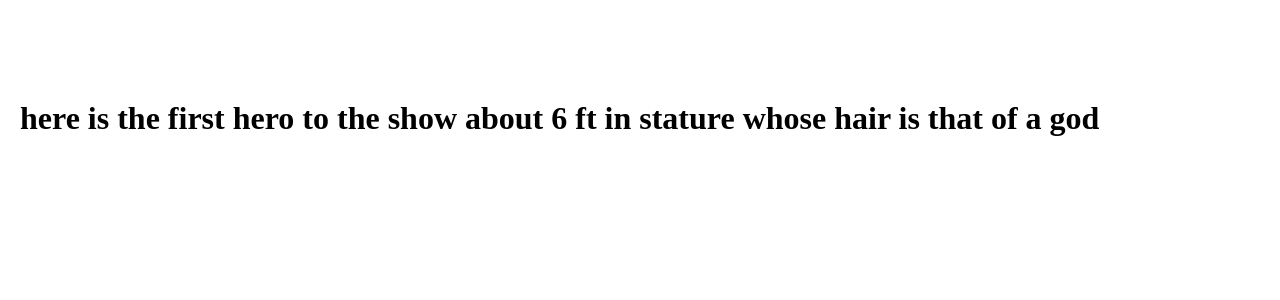
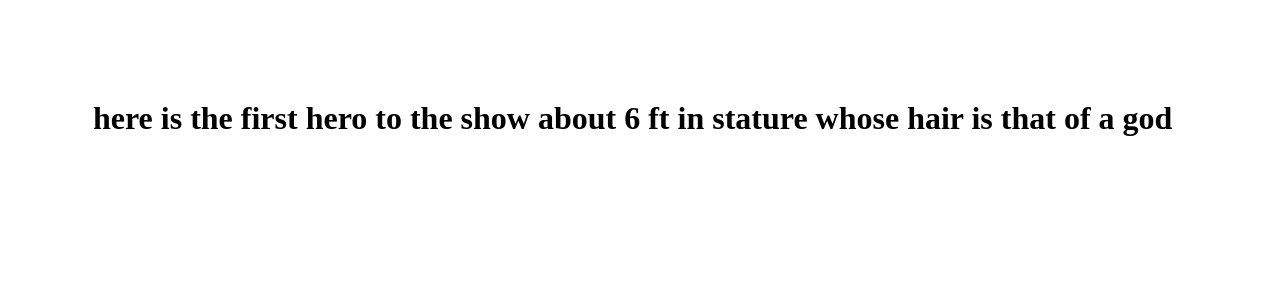
Before and after one commit to bweisberger/animated-punctuators, a Vue app: page / in a window 1280 px wide. Shown: the top 300 px of the page. Built offline with nearby package versions, Linux system fonts and the light colour scheme.

Commit message:
added media query and flex centered content to sentence wrapper

```diff
--- a/src/components/SentenceWrapper.vue
+++ b/src/components/SentenceWrapper.vue
@@ -14,5 +14,12 @@ export default {
 .sentence-wrapper {
   height: 90vh;
   margin: 100px 20px;
+  display: flex;
+  justify-content: center;
+}
+@media screen and (min-width: 650px) {
+  .sentence-wrapper {
+    margin: 100px 80px;
+  }
 }
 </style>
```
